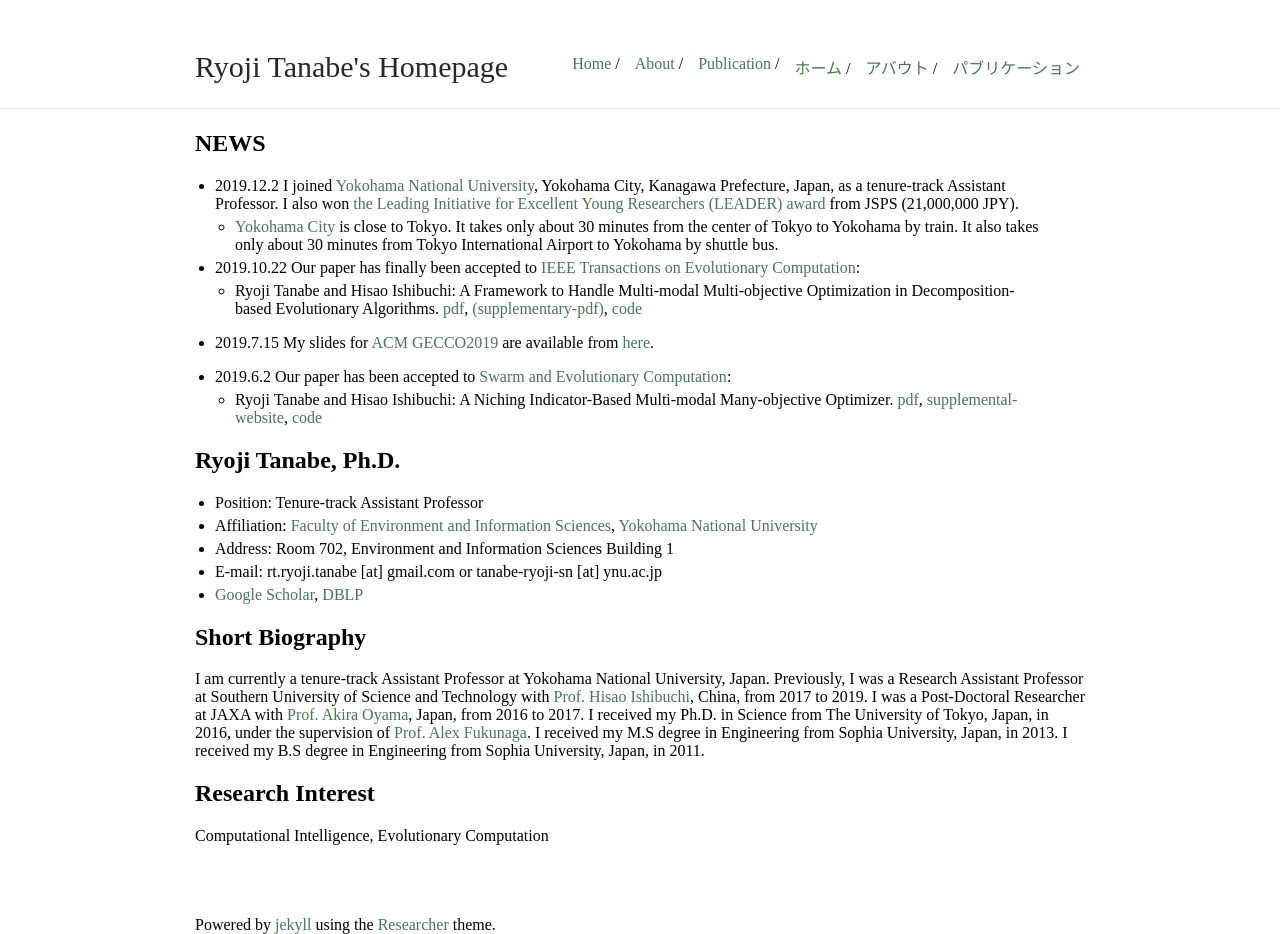
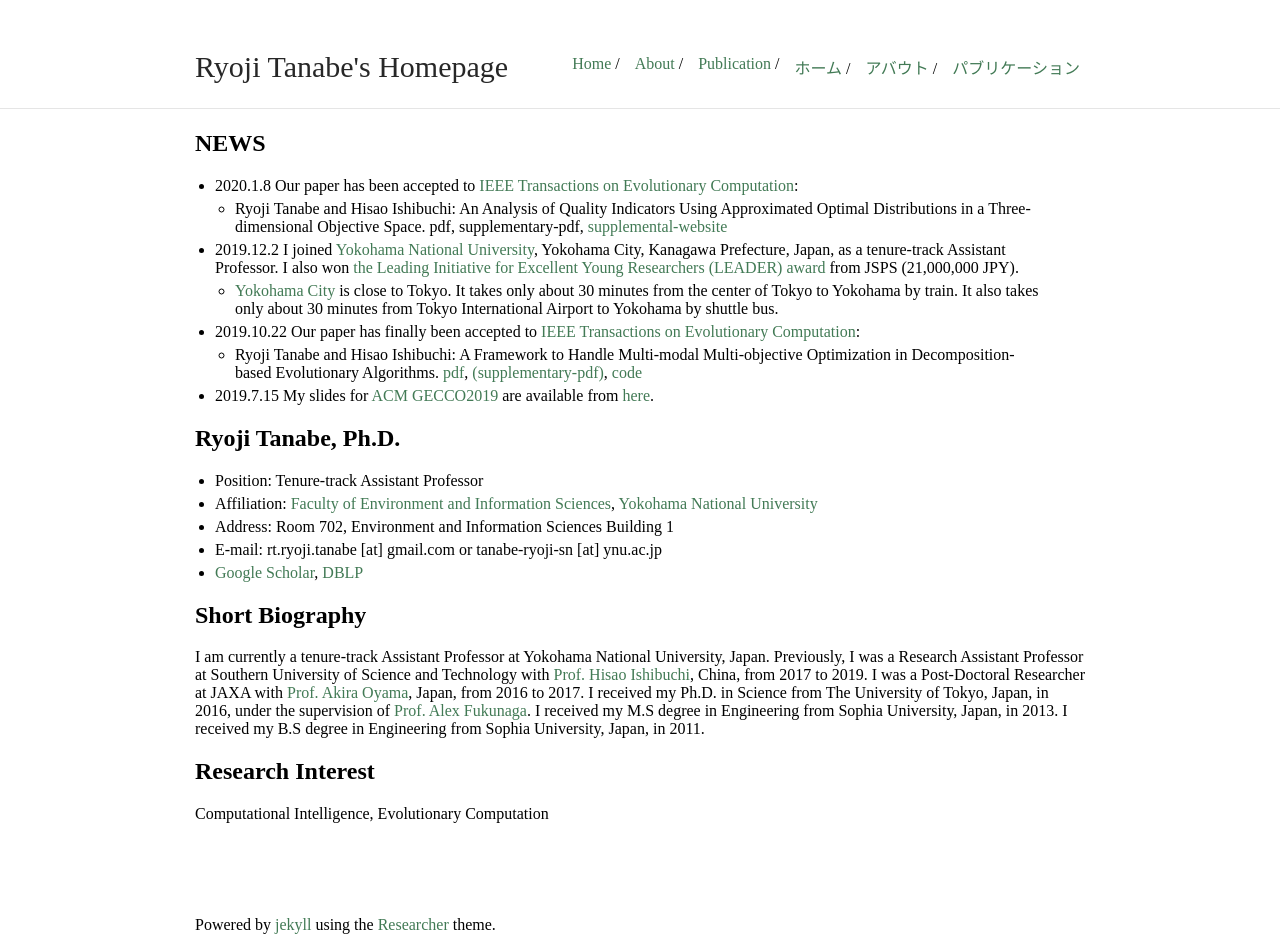
Before and after one commit to ryojitanabe/ryojitanabe.github.io, a Jekyll site: the page built from index.md, in a window 1280 px wide. Built offline with Jekyll 4.4.1, drawn with Linux system fonts in a browser that asks for light colours.

Commit message:
add new paper info

```diff
--- a/index.md
+++ b/index.md
@@ -5,6 +5,9 @@ title: Ryoji Tanabe's Homepage
 
 
 ## NEWS
+
+* 2020.1.8 Our paper has been accepted to [IEEE Transactions on Evolutionary Computation](https://ieeexplore.ieee.org/xpl/RecentIssue.jsp?punumber=4235):
+    * Ryoji Tanabe and Hisao Ishibuchi: An Analysis of Quality Indicators Using Approximated Optimal Distributions in a Three-dimensional Objective Space. pdf, supplementary-pdf, [supplemental-website](https://sites.google.com/view/optmudist)
 
 * 2019.12.2 I joined [Yokohama National University](https://www.ynu.ac.jp/english/), Yokohama City, Kanagawa Prefecture, Japan, as a tenure-track Assistant Professor. I also won [the Leading Initiative for Excellent Young Researchers (LEADER) award](https://www.jsps.go.jp/english/e-le/index.html) from JSPS (21,000,000 JPY).
     * [Yokohama City](https://en.wikipedia.org/wiki/Yokohama) is close to Tokyo. It takes only about 30 minutes from the center of Tokyo to Yokohama by train. It also takes only about 30 minutes from Tokyo International Airport to Yokohama by shuttle bus.
@@ -14,10 +17,13 @@ title: Ryoji Tanabe's Homepage
 
 * 2019.7.15 My slides for [ACM GECCO2019](https://gecco-2019.sigevo.org/) are available from [here](pdf/ti-gecco2019-slide.pdf).
 
+{% comment %}
+
+
+
 * 2019.6.2 Our paper has been accepted to [Swarm and Evolutionary Computation](https://www.journals.elsevier.com/swarm-and-evolutionary-computation):
     * Ryoji Tanabe and Hisao Ishibuchi: A Niching Indicator-Based Multi-modal Many-objective Optimizer. [pdf](pdf/ti-swevo2019.pdf), [supplemental-website](https://sites.google.com/view/nimmopt/), [code](https://drive.google.com/open?id=1Qs12RjqpNLbk0nr1gvnkiA7N-Yiq51YK)
 
-{% comment %}
 
 * 2019.11.5: I left SUSTech. I will start working at another university on this December. Now, I am enjoying my autumn vacation.
 
```
Also changed, not shown: index-j.md (+4 -0 lines), publication.md (+2 -0 lines), 9 other files.
